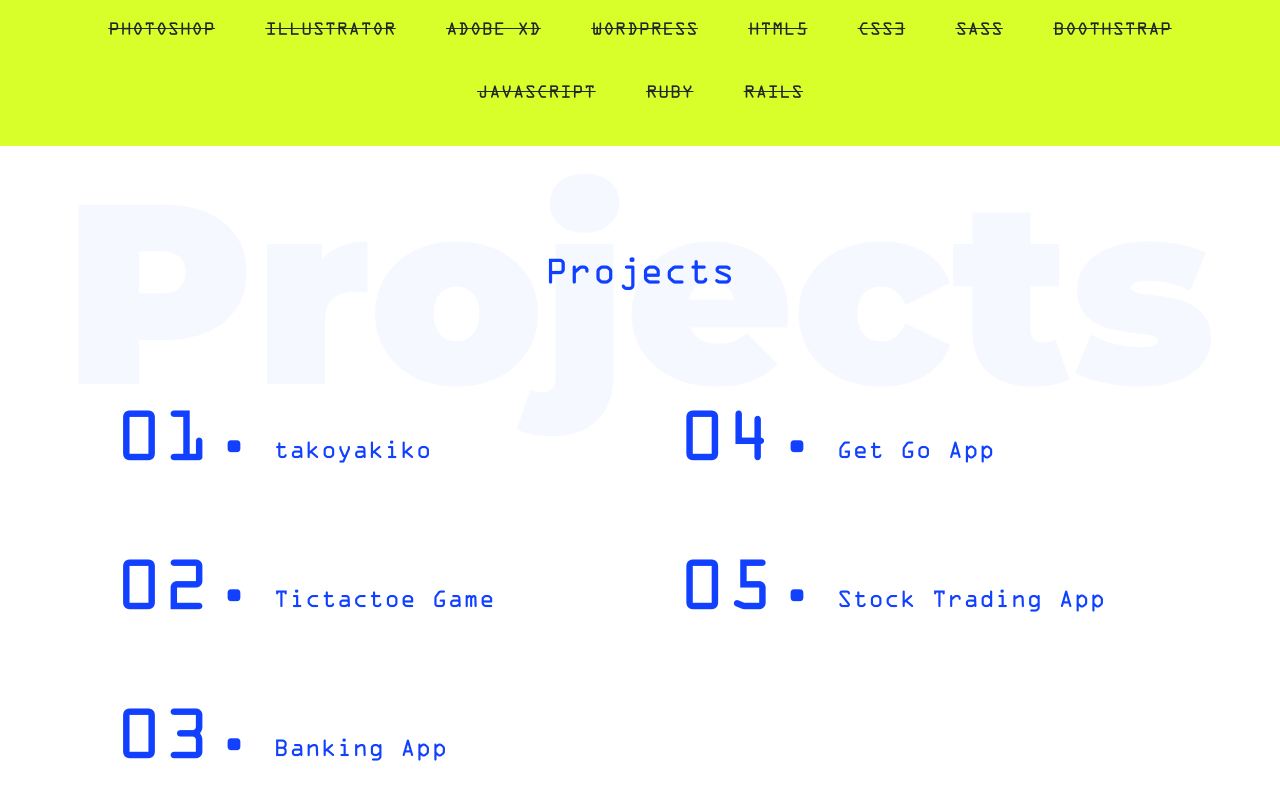
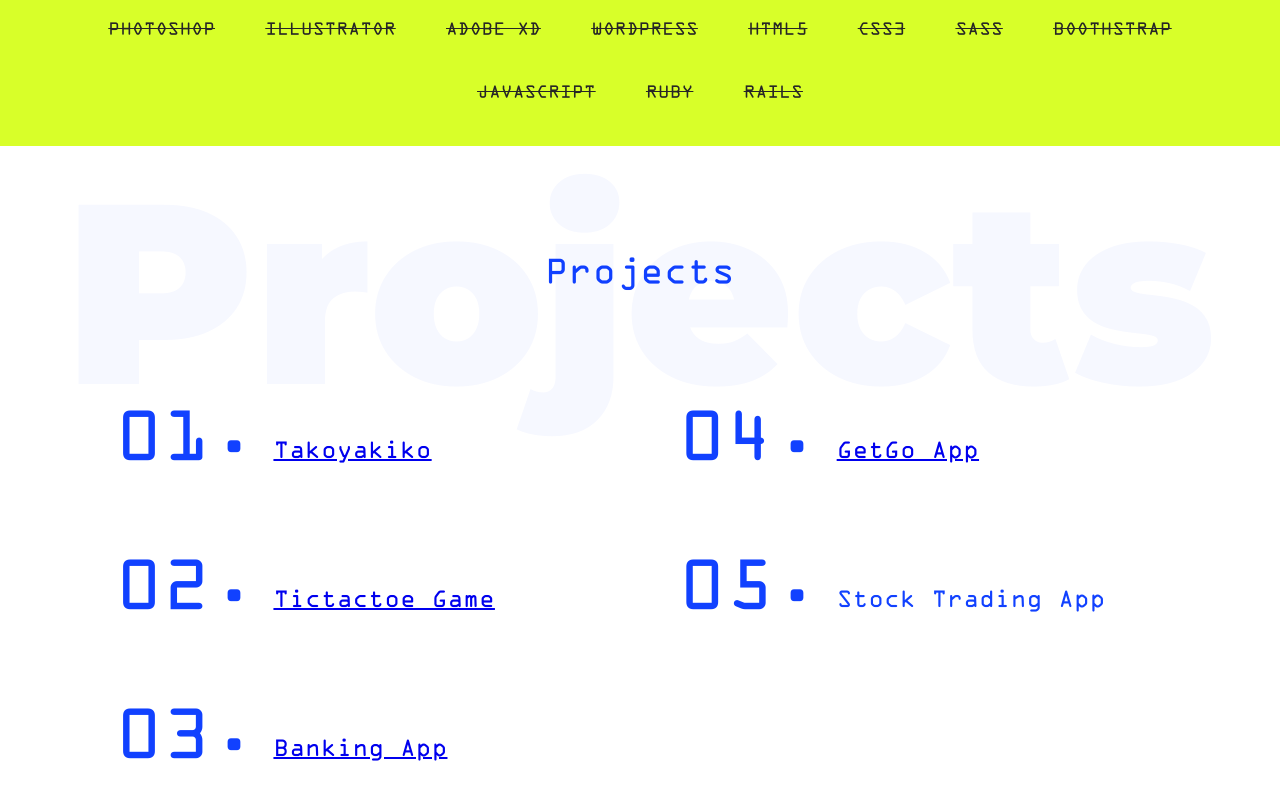
Before and after one commit to MaryCrisEstudillo/Portfolio, a plain HTML site: page index.html in a window 1280 px wide. Shown: the part 1424-2224 px from the top of the page. Drawn offline with Linux system fonts and the light colour scheme.

Commit message:
added project links

```diff
--- a/index.html
+++ b/index.html
@@ -66,21 +66,21 @@
         <div class="projectsCont1">
             <div class="projects" id="pOne">
                 <span class="projNumber">01.</span>
-                <span class="projTitle">takoyakiko</span>
+                <span class="projTitle"><a href="https://marycrisestudillo.github.io/Takoyakiko-LandingPage/">Takoyakiko</a></span>
             </div>
             <div class="projects" id="pTwo">
                 <span class="projNumber">02.</span>
-                <span class="projTitle">Tictactoe Game</span>
+                <span class="projTitle"><a href="https://marycrisestudillo.github.io/Tictactoe-Game/">Tictactoe Game</a></span>
             </div>
             <div class="projects" id="pThree">
                 <span class="projNumber">03.</span>
-                <span class="projTitle">Banking App</span>
+                <span class="projTitle"><a href="https://marycrisestudillo.github.io/Banking-App/">Banking App</a></span>
             </div>
         </div>
         <div class="projectsCont1" id="projectsCont2">
             <div class="projects" id="pFour">
                 <span class="projNumber">04.</span>
-                <span class="projTitle">Get Go App</span>
+                <span class="projTitle"><a href=" https://marycrisestudillo.github.io/Get-Go-App/">GetGo App</a></span>
             </div>
             <div class="projects" id="pFive">
                 <span class="projNumber">05.</span>
```
